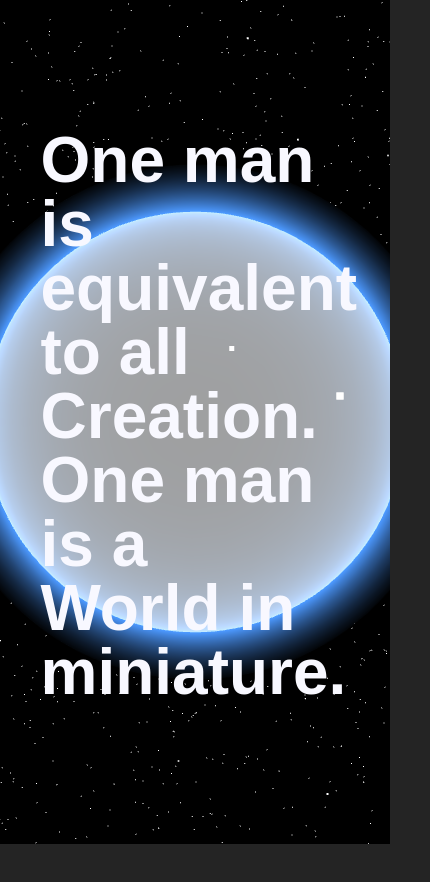
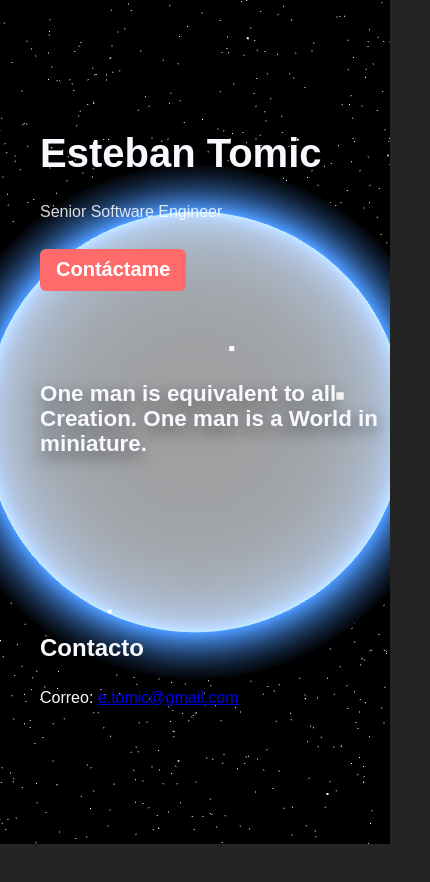
Before and after one commit to EstebanTomic/website-three-globe, a website built with Vite: page index.html in a window 390 px wide. Shown: the whole page, 430 px wide, since content can reach past the window. Built offline with nearby package versions, Linux system fonts and the light colour scheme; animation ran at ten frames a second.

Commit message:
feat: Added new sections and style

```diff
--- a/index.html
+++ b/index.html
@@ -14,15 +14,22 @@
       <progress id="progress-bar" value="0" max="100"></progress>
     </div>
     <main id="main-content" style="display: none;">
-      <!--header>
+      <header>
         <h1>Esteban Tomic</h1>
-        <p>🧑🏽‍💻 Software Engineer</p>
-        <p>📷 Amateur photographer</p>
-      </header -->
+        <p class="tagline">Senior Software Engineer</p>
+        <p><a href="mailto:e.tomic@gmail.com" class="cta">Contáctame</a></p>
+      </header>
 
-      <blockquote>
-        <p>One man is equivalent to all Creation. One man is a World in miniature.</p>
-      </blockquote>
+      <section class="hero">
+        <blockquote>
+          <p>One man is equivalent to all Creation. One man is a World in miniature.</p>
+        </blockquote>
+      </section>
+
+      <section class="contact">
+        <h2>Contacto</h2>
+        <p>Correo: <a href="mailto:e.tomic@gmail.com">e.tomic@gmail.com</a></p>
+      </section>
 
     </main>
     <script type="module" src="/main.js"></script>
--- a/main.js
+++ b/main.js
@@ -119,7 +119,8 @@ const renderer = new THREE.WebGLRenderer(
     }
 )
 renderer.setSize(innerWidth, innerHeight)
-renderer.setPixelRatio(window.devicePixelRatio)
+// mejorar performance en dispositivos móviles limitando pixel ratio
+renderer.setPixelRatio(Math.min(window.devicePixelRatio || 1, 2))
 document.body.appendChild(renderer.domElement)
 
 // Sphere
@@ -130,7 +131,7 @@ const sphere = new THREE.Mesh(
         fragmentShader,
         uniforms:{
             globeTexture: {
-                value: new THREE.TextureLoader().load('./img/globe4k.jpg')
+                value: new THREE.TextureLoader().load('/img/globe4k.jpg')
             }
         }
     })
@@ -149,10 +150,19 @@ const atmosphere = new THREE.Mesh(
 
 atmosphere.scale.set(1.1, 1.1, 1.1)
 
+// Detectar mobile y ajustar parámetros
+const isMobile = /Mobi|Android/i.test(navigator.userAgent)
+if (isMobile) {
+    // cámara un poco más cerca en móviles
+    camera.position.z = -120
+} else {
     camera.position.z = -140
+}
 
+// generar estrellas: menos cantidad en mobile para mejorar rendimiento
 const starVertices = []
-for (let i = 0; i < 20000; i++) {
+const starCount = isMobile ? 5000 : 20000
+for (let i = 0; i < starCount; i++) {
     const x = (Math.random() - 0.5) * 2000
     const y = (Math.random() - 0.5) * 2000
     const z = (Math.random() - 0.5) * 2000
@@ -183,6 +193,14 @@ const controls = new OrbitControls( camera, renderer.domElement );
 // controls.target.set( 0, 10, 0 );
 controls.minDistance = 2.0;
 controls.maxDistance = 2000.0;
+// ajustes para mobile: suavizar o limitar algunos movimientos
+if (isMobile) {
+    controls.enablePan = false
+    controls.rotateSpeed = 0.6
+    controls.zoomSpeed = 0.8
+} else {
+    controls.rotateSpeed = 1.0
+}
 controls.update();
 
 
@@ -199,7 +217,8 @@ function animate() {
 
 animate()
 
-addEventListener('mousemove', () => {
+addEventListener('mousemove', (event) => {
+        if (isMobile) return
         mouse.x = (event.clientX / innerWidth) * 2 - 1
         mouse.y = -(event.clientY / innerHeight) * 2 + 1
     gsap.to(group.rotation,{
@@ -207,8 +226,26 @@ addEventListener('mousemove', () => {
         y: mouse.x * 0.5,
         duration: 1.5
     })
+})
 
-   // console.log(mouse);
+// touch controls: permitir pequeñas rotaciones con swipe
+let lastTouch = null
+addEventListener('touchstart', (e) => {
+    if (e.touches && e.touches[0]) lastTouch = {x: e.touches[0].clientX, y: e.touches[0].clientY}
+})
+addEventListener('touchmove', (e) => {
+    if (!isMobile) return
+    if (e.touches && e.touches[0] && lastTouch) {
+        const dx = e.touches[0].clientX - lastTouch.x
+        const dy = e.touches[0].clientY - lastTouch.y
+        // rotar el grupo suavemente según el swipe
+        gsap.to(group.rotation, {
+            x: group.rotation.x + dy * 0.002,
+            y: group.rotation.y + dx * 0.002,
+            duration: 0.5
+        })
+        lastTouch = {x: e.touches[0].clientX, y: e.touches[0].clientY}
+    }
 })
 
 window.addEventListener( 'resize', onWindowResize, false );
--- a/style.css
+++ b/style.css
@@ -7,6 +7,9 @@ canvas {
 :root {
   --spacing: 350px;
   --dark-bg: rgba(15, 15, 15, 0.95);
+  --accent: #38b6ff;
+  --cta-bg: #ff6b6b;
+  --cta-color: #fff;
 
   font-family: brandon-grotesque, sans-serif;
   font-weight: 400;
@@ -49,13 +52,38 @@ header {
   margin-bottom: var(--spacing);
 }
 
+.tagline{
+  font-size: 1rem;
+  margin-top: 0.25rem;
+  color: rgba(255,255,255,0.85);
+}
+
+.cta{
+  display: inline-block;
+  margin-top: 0.5rem;
+  padding: 0.6rem 1rem;
+  background: var(--cta-bg);
+  color: var(--cta-color);
+  text-decoration: none;
+  border-radius: 6px;
+  font-weight: 700;
+}
+
 section {
   grid-column: 2 / 8;
   padding: 1rem;
-  background: var(--dark-bg);
+  /* mantener el fondo transparente para que el canvas sea visible */
+  background: transparent;
   font-size: 1.25rem;
   line-height: 1.5;
   margin-bottom: var(--spacing);
+  /* ligera sombra para mejorar contraste sobre el fondo del canvas */
+  text-shadow: 0 6px 18px rgba(0,0,0,0.65);
+}
+
+/* secciones específicas mantienen transparencia */
+.hero, .services, .contact {
+  background: transparent;
 }
 
 blockquote {
@@ -96,3 +124,63 @@ blockquote p {
   margin-top: 0.5%;
   height: 2%;
 }
+
+/* Responsive: mobile adjustments */
+@media (max-width: 900px) {
+  :root {
+    --spacing: 120px;
+  }
+
+  main {
+    padding: 80px 1rem;
+    grid-template-columns: 1fr;
+  }
+
+  header {
+    grid-column: 1 / -1;
+    font-size: 1.6rem;
+    padding: 1rem;
+    margin-bottom: calc(var(--spacing) / 2);
+  }
+
+  section {
+    grid-column: 1 / -1;
+    margin-bottom: calc(var(--spacing) / 2);
+    font-size: 1rem;
+  }
+
+  blockquote p {
+    font-size: 2rem;
+  }
+
+  .left {
+    grid-column: 1 / -1;
+  }
+
+  .progress-bar-container {
+    background-color: rgba(0,0,0,0.9);
+  }
+
+  #progress-bar {
+    width: 80%;
+    height: 4%;
+  }
+
+  canvas {
+    position: fixed;
+    width: 100vw;
+    height: 100vh;
+    top: 0;
+    left: 0;
+  }
+}
+
+/* Small devices */
+@media (max-width: 480px) {
+  :root {
+    --spacing: 80px;
+  }
+
+  header { font-size: 1.25rem; }
+  blockquote p { font-size: 1.4rem; }
+}
```
Lines whose indentation alone changed are shown as unchanged.
